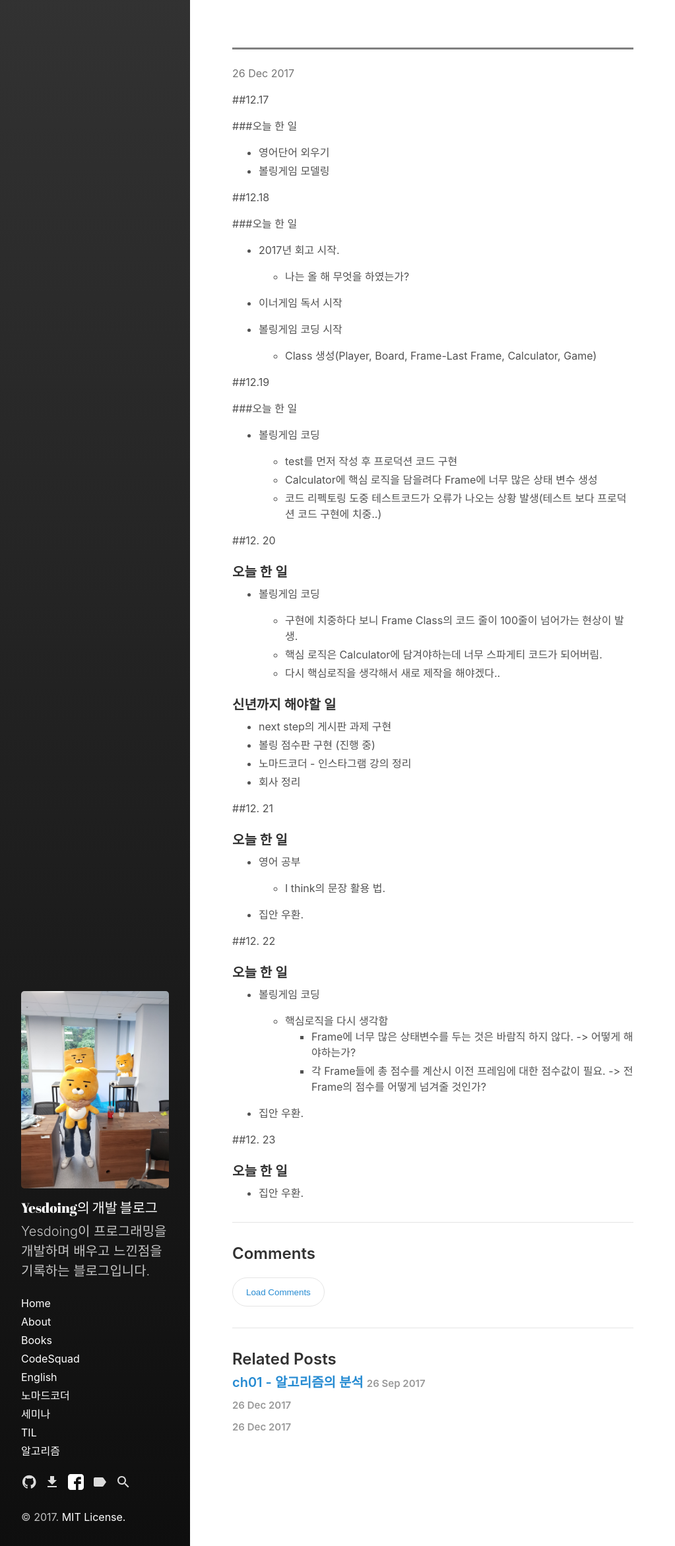
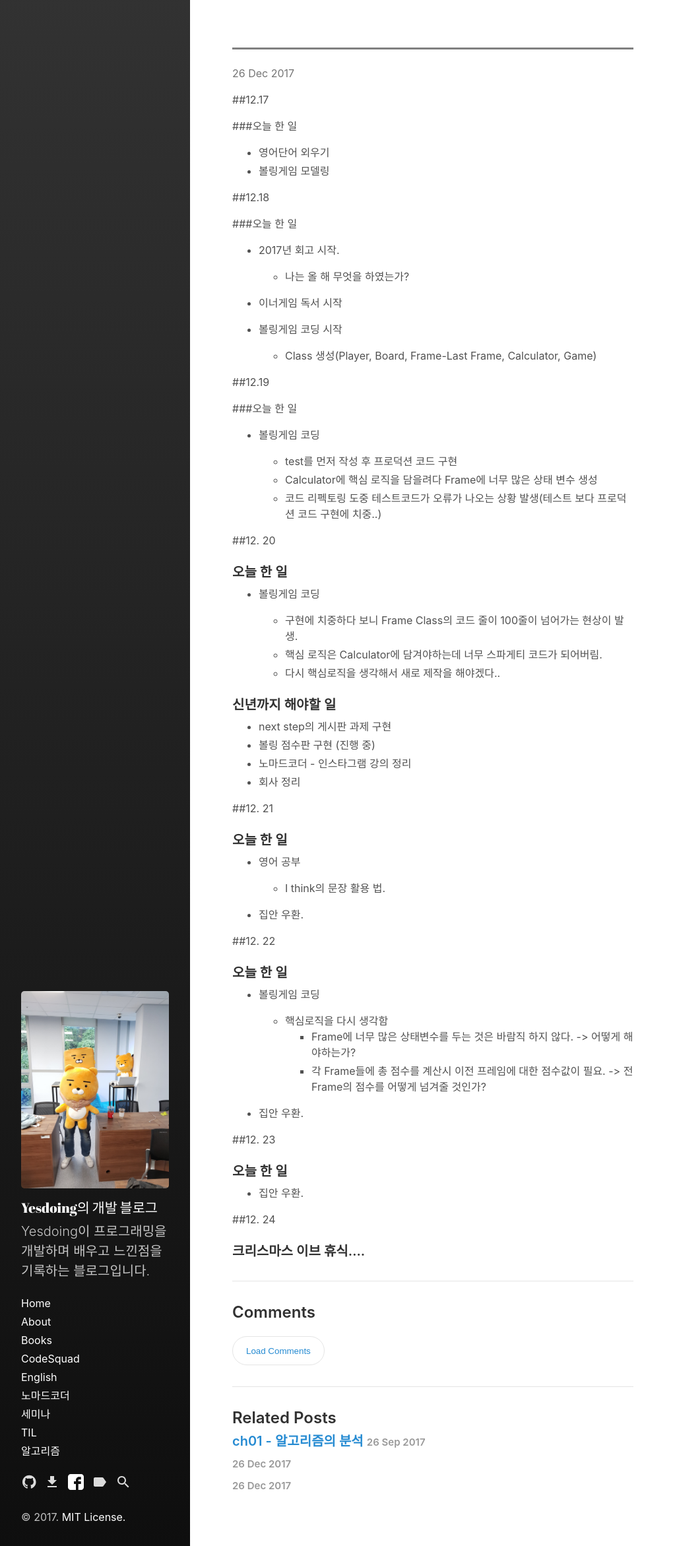
Before and after one commit to Yesdoing/Yesdoing.github.io, a Jekyll site: the page built from _posts/TIL/2017-12-17-TIL.md, in a window 1280 px wide. Shown: the whole page at 66% size, without its empty margins (0-1023 px from the left). Built offline with Jekyll 4.4.1, drawn with Linux system fonts in a browser that asks for light colours; our own code applies the rules of GitHub Pages for plain Markdown files.

Commit message:
add blog post

```diff
--- a/_posts/TIL/2017-12-17-TIL.md
+++ b/_posts/TIL/2017-12-17-TIL.md
@@ -2,7 +2,7 @@
 
 layout: post
 
-title: "17. 12. 17 ~ 23"
+title: "17. 12. 17 ~ 24"
 
 categories:
 
@@ -85,3 +85,7 @@ categories:
 ### 오늘 한 일
 
 -	집안 우환.
+
+##12. 24
+
+### 크리스마스 이브 휴식....
```
